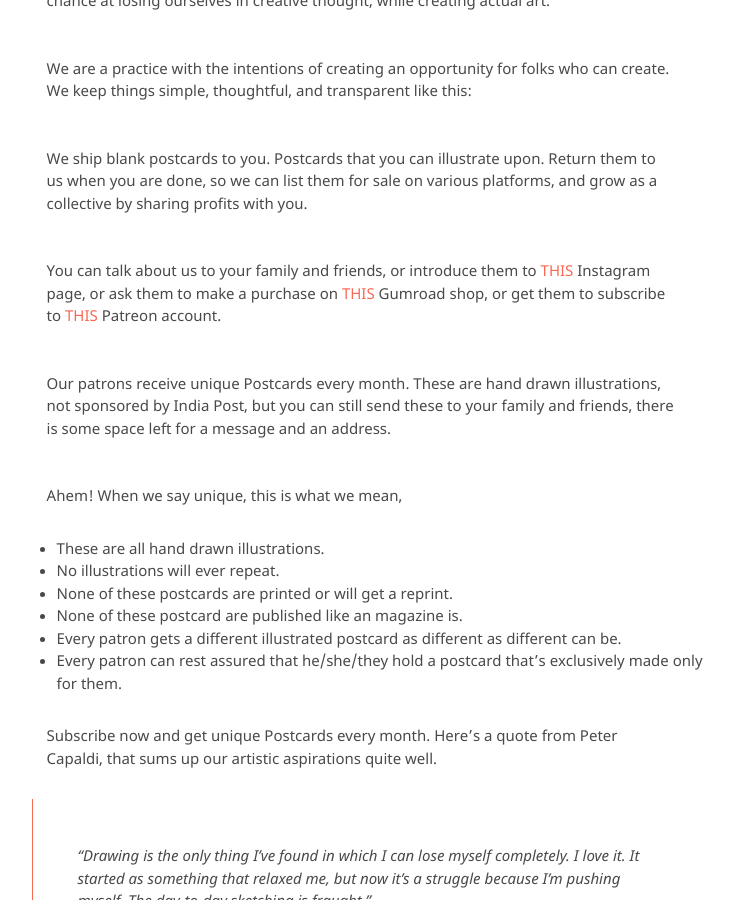
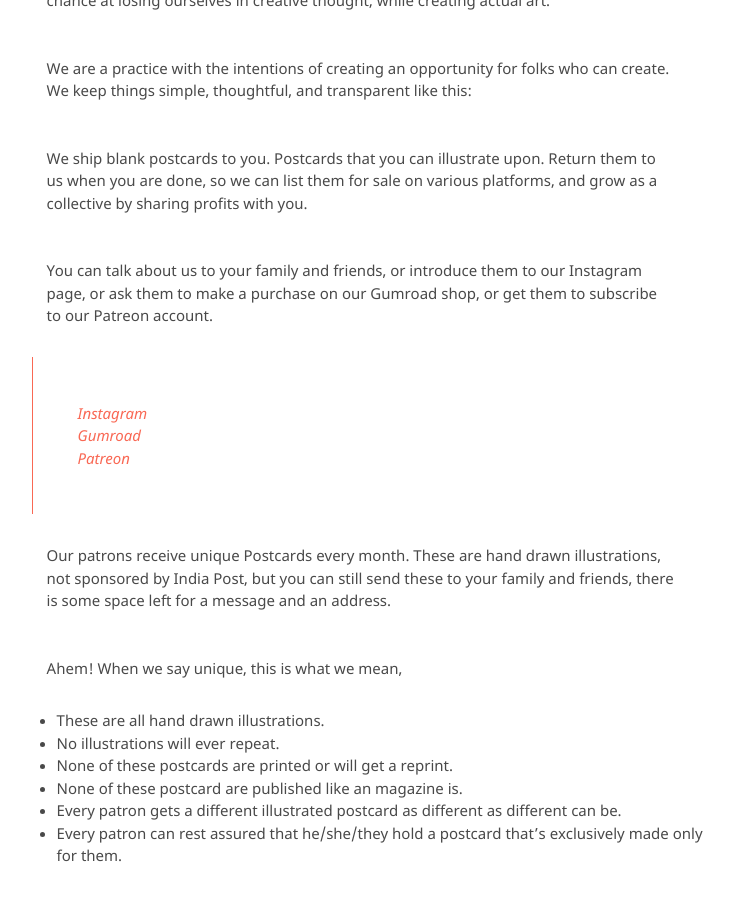
Before and after one commit to kvshvlin/yourmailproject, a Jekyll site: the page built from index.md, in a window 1280 px wide and 900 px high, scrolled down 506 px. Shown: the whole window, without its empty margins (381-1115 px from the left). Built offline with Jekyll 4.4.1, drawn with Linux system fonts in a browser that asks for light colours; our own code applies the rules of GitHub Pages for plain Markdown files.

Commit message:
Update index.md

```diff
--- a/index.md
+++ b/index.md
@@ -8,7 +8,11 @@ We are a practice with the intentions of creating an opportunity for folks who c
 
 We ship blank postcards to you. Postcards that you can illustrate upon. Return them to us when you are done, so we can list them for sale on various platforms, and grow as a collective by sharing profits with you.
 
-You can talk about us to your family and friends, or introduce them to <a href="https://www.instagram.com/yourmailproject" target="_blank">THIS</a> Instagram page, or ask them to make a purchase on <a href="https://www.gumroad.com/yourmailproject" target="_blank">THIS</a> Gumroad shop, or get them to subscribe to <a href="https://www.patreon.com/yourmailproject?fan_landing=true" target="_blank">THIS</a> Patreon account.
+You can talk about us to your family and friends, or introduce them to our Instagram page, or ask them to make a purchase on our Gumroad shop, or get them to subscribe to our Patreon account.
+
+> <a href="https://www.instagram.com/yourmailproject" target="_blank">Instagram</a>
+> <a href="https://www.gumroad.com/yourmailproject" target="_blank">Gumroad</a>
+> <a href="https://www.patreon.com/yourmailproject?fan_landing=true" target="_blank">Patreon</a>
 
 Our patrons receive unique Postcards every month. These are hand drawn illustrations, not sponsored by India Post, but you can still send these to your family and friends, there is some space left for a message and an address.
 
```
